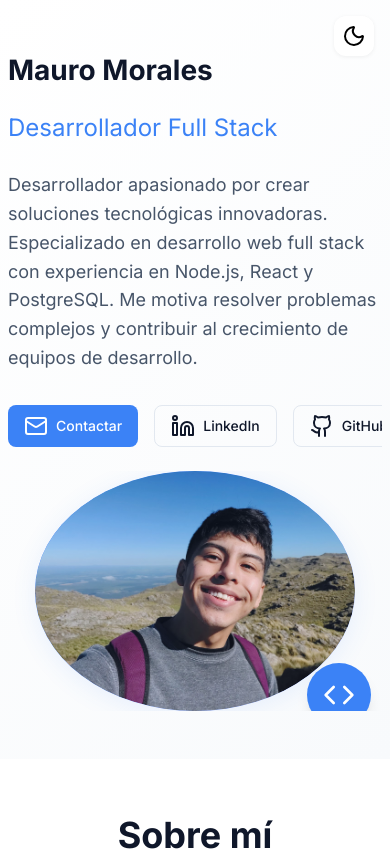
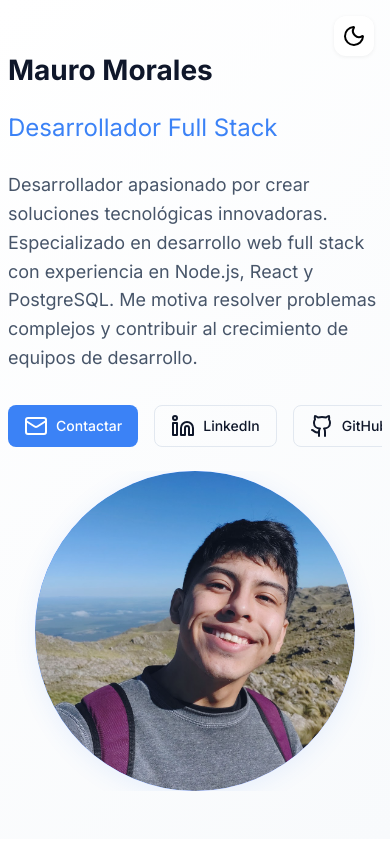
Before and after one commit to MauroMoraless/mauroms-portfolio, a React (Vite) app: page / in a window 390 px wide. Shown: the top 851 px of the page. Built offline with nearby package versions, Linux system fonts and the light colour scheme.

Commit message:
fix: estilos mobile en la foto v2

```diff
--- a/src/index.css
+++ b/src/index.css
@@ -582,16 +582,20 @@ body {
   }
   .profile-image,
   .profile-image-inner {
-    width: 100vw !important;
+    width: 90vw !important;
     max-width: 320px;
-    height: auto !important;
+    height: 90vw !important;
+    max-height: 320px;
     min-width: 0;
+    min-height: 0;
     margin-left: auto;
     margin-right: auto;
+    border-radius: 50% !important;
+    overflow: hidden;
   }
   .profile-image-inner img {
     width: 100%;
-    height: auto;
+    height: 100%;
     object-fit: cover;
     border-radius: 50%;
   }
```
